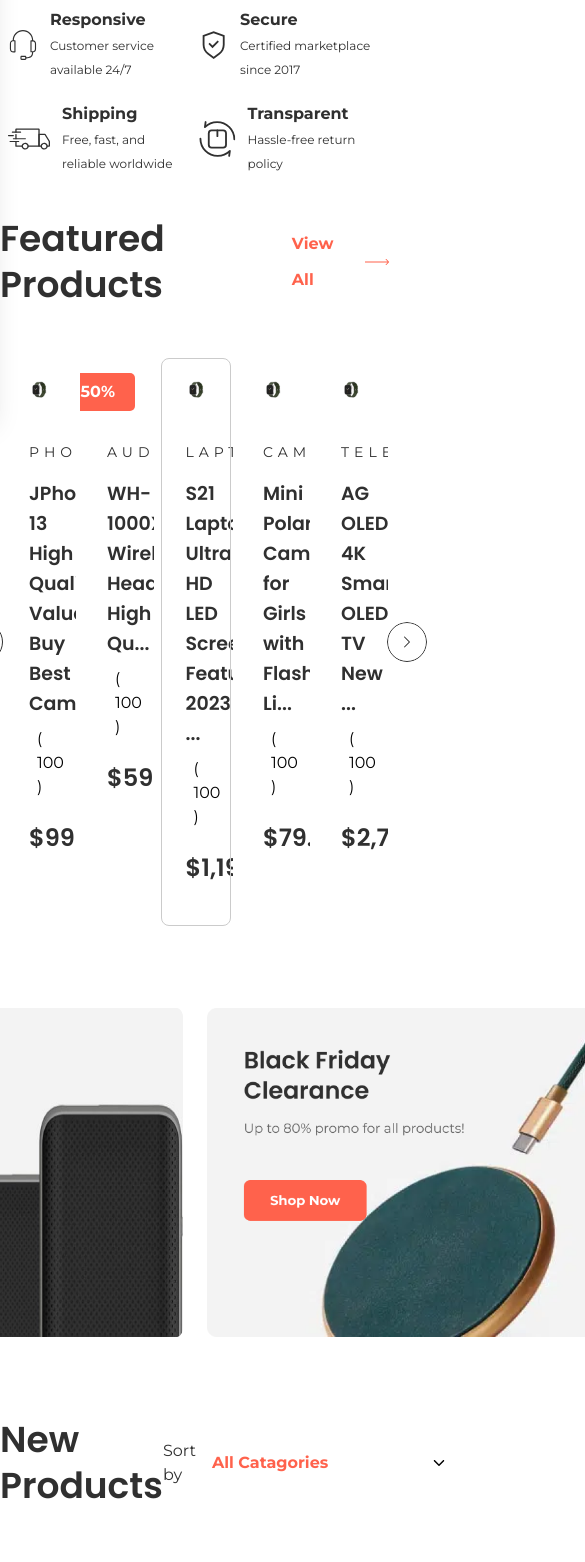
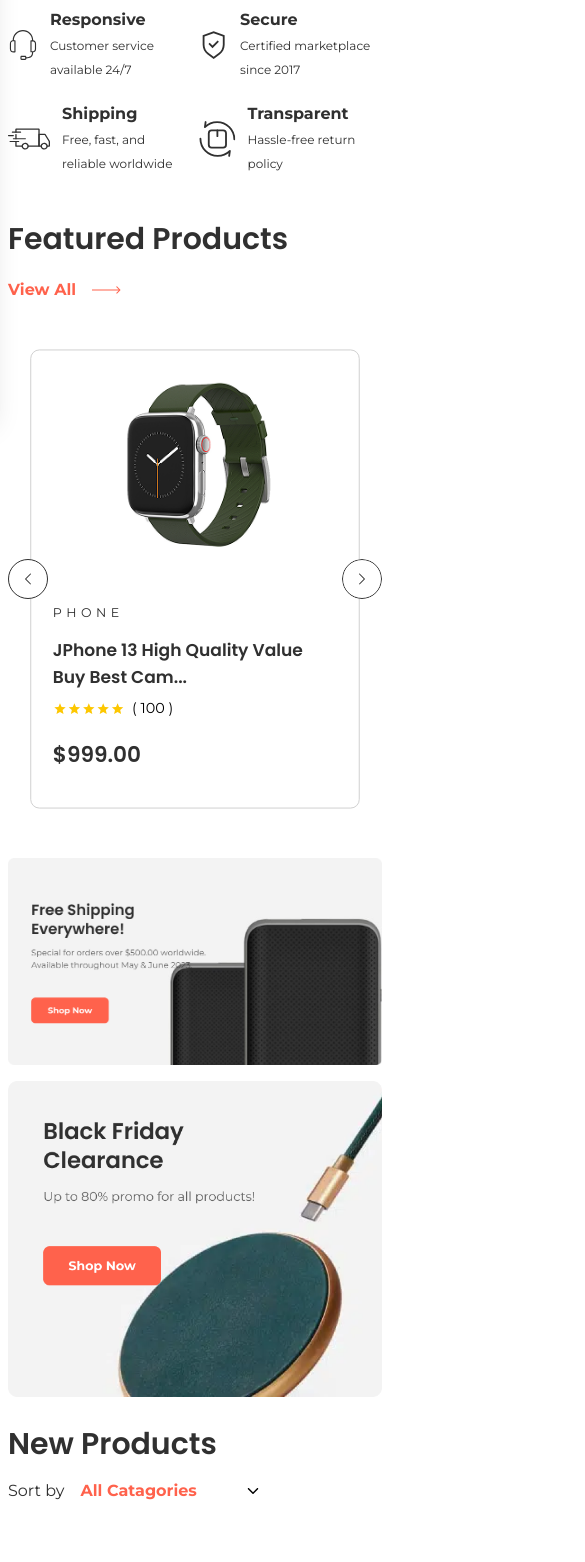
Before and after one commit to Md-Shihab247/eshop, a React (Vite) app: page / in a window 390 px wide. Shown: the part 432-1994 px from the top of the page, 585 px wide, since content can reach past the window. Built offline with nearby package versions, Linux system fonts and the light colour scheme.

Commit message:
responsive
new product & spring sale responsive

```diff
--- a/src/components/FeaturedProduct.jsx
+++ b/src/components/FeaturedProduct.jsx
@@ -1,4 +1,7 @@
 import Container from "./layouts/Container";
+<div>
+
+</div>
 import ProductLayout from "./layouts/ProductLayout";
 import "slick-carousel/slick/slick.css";
 import "slick-carousel/slick/slick-theme.css";
@@ -11,7 +14,7 @@ import ArrowRight from "./icons/ArrowRight";
 function SampleNextArrow(props) {
   const { onClick } = props;
   return (
-    <RightArrow click={onClick} />
+    <RightArrow springArrow={false} bg={"#fff"} click={onClick} />
   );
 }
 
@@ -33,23 +36,59 @@ const FeaturedProduct = () => {
       centerMode: true,
       centerPadding: "0px",
       className: "center",
-      autoplay: true,
+      autoplay: false,
       autoplaySpeed: 2000,
       slidesToScroll: 1,
       nextArrow: <SampleNextArrow />,
-      prevArrow: <SamplePrevArrow />
+      prevArrow: <SamplePrevArrow />,
+      responsive: [
+        {
+          breakpoint: 450,
+          settings: {
+            slidesToShow: 1,
+            slidesToScroll: 1,
+          }
+        },
+        {
+        breakpoint: 640,
+        settings: {
+          slidesToShow: 2,
+        },
+      },
+        {
+        breakpoint: 768,
+        settings: {
+          slidesToShow: 2,
+        },
+      },
+      {
+        breakpoint: 1024,
+        settings: {
+          slidesToShow: 3,
+          slidesToScroll: 1
+        }
+      },
+      {
+        breakpoint: 1280,
+        settings: {
+          slidesToShow: 5,
+          slidesToScroll: 1
+        }
+      }
+      ],
     }
 
   return (
-    <div className="">
+    <div className=" px-2">
       <Container>
-        <div className=" flex justify-between mb-12">
-          <h3 className=" font-poppins font-semibold text-[#303030] text-4xl leading-[46px]">Featured Products</h3>
+        <div className=" sm:flex sm:items-center sm:justify-between mb-4 sm:mb-12">
+          <h3 className=" font-poppins font-semibold text-[#303030] text-3xl sm:text-4xl leading-[46px] mb-2.5 sm:mb-0">Featured Products</h3>
             <Link to='/' className=" flex gap-x-4 items-center text-[#FF624C] font-montserrat text-base font-bold leading-9">View All <ArrowRight/></Link>
         </div>
           <div className=" max-w-[1440px] mx-auto">
             <Slider {...settings}>
-            <div className="slick-slide active">
+            <div className="slick-slide">
+               <div className=" scale-90 sm:scale-100">
                   <ProductLayout
                   catagory={"PHONE"}
                   tittle={"JPhone 13 High Quality Value Buy Best Cam..."}
@@ -59,7 +98,9 @@ const FeaturedProduct = () => {
                   stack={false}
                   starckAmount={"50"} />
                </div>
-            <div className="slick-slide active">
+            </div>
+            <div className="slick-slide">
+               <div className=" scale-90 sm:scale-100">
                   <ProductLayout
                   catagory={"AUDIO"}
                   tittle={"WH-1000XM4 Wireless Headphones High Qu..."}
@@ -71,7 +112,9 @@ const FeaturedProduct = () => {
                   stack={false}
                   starckAmount={"50"} />
                </div>
-            <div className="slick-slide active">
+            </div>
+            <div className="slick-slide">
+               <div className=" scale-90 sm:scale-100">
                   <ProductLayout
                   catagory={"LAPTOP"}
                   tittle={"S21 Laptop Ultra HD LED Screen Feature 2023 ..."}
@@ -81,7 +124,9 @@ const FeaturedProduct = () => {
                   stack={false}
                   starckAmount={"50"} />
                </div>
-            <div className="slick-slide active">
+            </div>
+            <div className="slick-slide">
+               <div className=" scale-90 sm:scale-100">
                   <ProductLayout
                   catagory={"CAMERA"}
                   tittle={"Mini Polaroid Camera for Girls with Flash Li..."}
@@ -91,7 +136,9 @@ const FeaturedProduct = () => {
                   stack={false}
                   starckAmount={"50"} />
                </div>
-            <div className="slick-slide active">
+            </div>
+            <div className="slick-slide">
+               <div className="scale-90 sm:scale-100">
                   <ProductLayout
                   catagory={"TELEVISION"}
                   tittle={"AG OLED65CXPUA 4K Smart OLED TV New ..."}
@@ -101,7 +148,9 @@ const FeaturedProduct = () => {
                   stack={false}
                   starckAmount={"50"} />
                </div>
-            <div className="slick-slide active">
+            </div>
+            <div className="slick-slide">
+               <div className="scale-90 sm:scale-100">
                   <ProductLayout
                   catagory={"TELEVISION"}
                   tittle={"AG OLED65CXPUA 4K Smart OLED TV New ..."}
@@ -111,6 +160,7 @@ const FeaturedProduct = () => {
                   stack={false}
                   starckAmount={"50"} />
                </div>
+            </div>
           </Slider>
           </div>
       </Container>
--- a/src/components/NewProduct.jsx
+++ b/src/components/NewProduct.jsx
@@ -40,10 +40,10 @@ const NewProduct = ({heading,isProductDetailPage}) => {
     }
 
   return (
-    <div className={isProductDetailPage ? "my-16" : "my-[80px]"}>
+    <div className={isProductDetailPage ? "my-16" : "my-6 sm:my-[80px] px-2 sm:px-0"}>
       <Container>
-        <div className=" flex justify-between mb-12">
-            <h3 className=" font-poppins font-semibold text-[#303030] text-4xl leading-[46px]"> {heading} </h3>
+        <div className=" sm:flex sm:justify-between mb-12">
+            <h3 className=" font-poppins font-semibold text-[#303030] text-3xl sm:text-4xl leading-[46px] mb-3 sm:mb-0"> {heading} </h3>
             {isProductDetailPage
              ?
              <Link to='/' className=" flex gap-x-4 items-center text-[#FF624C] font-montserrat text-base font-bold leading-9">View All <ArrowRight/></Link>
@@ -56,13 +56,13 @@ const NewProduct = ({heading,isProductDetailPage}) => {
                     className=" relative flex items-center">
                       {selected
                       ?
-                      <div  className=" flex items-center justify-between cursor-pointer text-[#FF624C] font-montserrat text-base font-bold leading-6 w-[235px]"> <span className=""> {selected} </span> <IoIosArrowDown  className={`${isDropDownOpen && `rotate-180`} transition-all text-black h-4 w-4 `}/> </div>
+                      <div  className=" flex items-center justify-between cursor-pointer text-[#FF624C] font-montserrat text-base font-bold leading-6 w-[180px] sm:w-[235px]"> <span className=""> {selected} </span> <IoIosArrowDown  className={`${isDropDownOpen && `rotate-180`} transition-all text-black h-4 w-4 `}/> </div>
                       :
-                      <div  className=" flex items-center justify-between w-[235px] cursor-pointer text-[#FF624C] font-montserrat text-base font-bold leading-6"> All Catagories <IoIosArrowDown  className={`${isDropDownOpen && `rotate-180`}  transition-all text-black h-4 w-4`}/></div>
+                      <div  className=" flex items-center justify-between w-[180px] sm:w-[235px] cursor-pointer text-[#FF624C] font-montserrat text-base font-bold leading-6"> All Catagories <IoIosArrowDown  className={`${isDropDownOpen && `rotate-180`}  transition-all text-black h-4 w-4`}/></div>
                       }
 
                     {isDropDownOpen && (
-                        <ul className="bg-[#fff] rounded-[5px] overflow-hidden right-10 font-montserrat font-semibold absolute box-border top-8  shadow-xl text-sm text-[#303030] w-[180px] z-[999]">
+                        <ul className="bg-[#fff] border border-[#CBCBCB] rounded-[5px] overflow-hidden right-10 font-montserrat font-semibold absolute box-border top-8  shadow-xl text-sm text-[#303030] w-[180px] z-[999]">
                           {newProducts.map((item,index)=>{
 
                           return <li onClick={()=> handleSelect(item.product)} className={` py-2 px-3 border-b border-[#CBCBCB] cursor-pointer  last:border-b-transparent hover:bg-[#ddd]`} key={index}> {item.product} </li>
@@ -75,20 +75,20 @@ const NewProduct = ({heading,isProductDetailPage}) => {
               </div>
             }
         </div>
-          <div className=" flex gap-x-6">
-            <div className=" max-w-[285px]">
+          <div className=" sm:flex sm:gap-x-6 [&>div]:mb-0">
+            <div className=" max-w-screen sm:max-w-[285px] scale-95 sm:scale-100">
                 <ProductLayout catagory={"WATCH"} tittle={"Orange Watch 12 High Quality Health Sensor..."} price={"$959.99"} oldPrice={"$1,919.99"} rating={5} bordering={true} discount={true} stack={false} starckAmount={"50"} />
             </div>
-            <div className=" max-w-[285px]">
+            <div className=" max-w-screen sm:max-w-[285px] scale-95 sm:scale-100">
                 <ProductLayout catagory={"TABLET"} tittle={"Ultra Tablet Qwerty HD 10765 Series Low Pri..."} price={"$799.00"} rating={4} discount={false} bordering={true} stack={false} starckAmount={"50"} />
             </div>
-            <div className=" max-w-[285px]">
+            <div className=" max-w-screen sm:max-w-[285px] scale-95 sm:scale-100">
                 <ProductLayout catagory={"AUDIO"} tittle={"QuietComfort 45 Wireless Headphone..."} price={"$329.99"} rating={3} bordering={true} discount={false} stack={false} starckAmount={"50"} />
             </div>
-            <div className=" max-w-[285px]">
+            <div className=" max-w-screen sm:max-w-[285px] scale-95 sm:scale-100">
                 <ProductLayout catagory={"LAPTOP"} tittle={"Surface Laptop 4 XPS 13 Plus 64GB i7 Touch ..."} price={"$2,399.99"} oldPrice={"$2,878.00"} rating={5} bordering={true} discount={true} stack={false} starckAmount={"50"} />
             </div>
-            <div className=" max-w-[285px]">
+            <div className=" max-w-screen sm:max-w-[285px] scale-95 sm:scale-100">
                 <ProductLayout catagory={"CAMERA"} tittle={"CamPro HERO10 Black Sleek Design 2023 4K ..."} price={"$1,499.99"} rating={2} bordering={true} discount={false} stack={false} starckAmount={"50"} />
             </div>
           </div>
@@ -96,7 +96,7 @@ const NewProduct = ({heading,isProductDetailPage}) => {
            ?
             null
            :
-           <div className=" mt-16 flex justify-center">
+           <div className=" mt-7.5 sm:mt-16 flex justify-center">
               <Button content={"Load More"} bg="transparent" color="#FF624C" border="1px solid #FF624C" />
            </div>
           }
--- a/src/components/OfferSection.jsx
+++ b/src/components/OfferSection.jsx
@@ -3,12 +3,14 @@ import Container from './layouts/Container'
 
 const OfferSection = () => {
   return (
-    <Container>
-        <div className=' flex justify-center gap-x-6 my-[80px]'>
-            <img src="./images/offerImg2.png" alt="offer img2" />
+    <div className=' px-2 sm:px-0'>
+      <Container>
+        <div className=' sm:flex sm:justify-center sm:gap-x-6 my-6 sm:my-20'>
+            <img src="./images/offerImg2.png" alt="offer img2" className=' mb-4 sm:mb-0'/>
             <img src="./images/offerImg1.png" alt="offer img1" />
         </div>
-    </Container>
+      </Container>
+    </div>
   )
 }
 
--- a/src/components/SpringSale.jsx
+++ b/src/components/SpringSale.jsx
@@ -70,39 +70,53 @@ const SpringSale = () => {
         slidesToScroll: 2,
         nextArrow: <SampleNextArrow />,
         prevArrow: <SamplePrevArrow />,
+        responsive: [
+          {
+            breakpoint: 450,
+            settings: {
+              slidesToShow: 1,
+              slidesToScroll: 1,
+            }
+          }
+      ]
   };
 
   return (
-     <div className="py-16 bg-[#F4F4F4]" >
+     <div className=" py-8 sm:py-16 bg-[#F4F4F4] px-2 sm:px-0" >
       <Container>
-        <div className=" flex items-center gap-x-[127px]">
+        <div className=" sm:flex sm:items-center sm:gap-x-[127px]">
 
-          <div className=" w-[400px]">
-             <div className=" mt-[171px]">
-               <h4 className=" font-poppins text-[#303030] text-[56px] font-bold leading-[68px]">Spring Sale</h4>
-              <div className=" mt-10 font-poppins flex items-center gap-x-[30px] text-4xl font-semibold leading-[46px] text-[#FF624C]">
-                <div> {timerLeft.days < 10 ? `0${timerLeft.days}`  : timerLeft.days} </div>
+          <div className=" sm:w-[400px]">
+             <div className=" mt-[20px] sm:mt-[171px]">
+               <h4 className=" font-poppins text-[#303030] text-[45px] sm:text-[56px] text-center sm:text-left font-bold leading-[68px]">Spring Sale</h4>
+               <div className=" flex flex-col items-center sm:flex sm:flex-col sm:items-center">
+              <div className=" scale-90 sm:scale-100 mt-7.5 sm:mt-10 font-poppins flex items-center justify-start relative sm:left-[-15px] gap-x-[28px] sm:gap-x-[30px] text-3xl sm:text-4xl font-semibold leading-[46px] text-[#FF624C]">
+                <div className=" h-[40px] w-[40px]"> {timerLeft.days < 10 ? `0${timerLeft.days}`  : timerLeft.days} </div>
                 <span> : </span>
-                <div> {timerLeft.hours < 10 ? `0${timerLeft.hours}` : timerLeft.hours} </div>
+                <div className=" h-[40px] w-[40px]"> {timerLeft.hours < 10 ? `0${timerLeft.hours}` : timerLeft.hours} </div>
                 <span> : </span>
-                <div> {timerLeft.minutes < 10 ? `0${timerLeft.minutes}` : timerLeft.minutes} </div>
+                <div className=" h-[40px] w-[40px]"> {timerLeft.minutes < 10 ? `0${timerLeft.minutes}` : timerLeft.minutes} </div>
                 <span> : </span>
-                <div> {timerLeft.second < 10 ? `0${timerLeft.second}` : timerLeft.second} </div>
+                <div className="h-[40px] w-[40px] "> {timerLeft.second < 10 ? `0${timerLeft.second}` : timerLeft.second} </div>
               </div>
-              <div className=" mt-2 mb-[72px] font-montserrat text-base text-[#303030] leading-6 font-normal flex items-center justify-between">
-                <div className=" relative left-0.5"> Days </div>
-                <div> Hours </div>
-                <div className=" relative right-[14px]"> Minutes </div>
-                <div className=" relative right-[25px]"> Seconds </div>
+              <div className="w-screen sm:w-full scale-90 sm:scale-100 mt-2 mb-10 sm:mb-[72px] font-montserrat text-base text-[#303030] leading-6 font-normal flex items-center justify-around sm:justify-between">
+                <div className=" relative left-[-10px] sm:left-1"> Days </div>
+                <div className=" relative right-[-12px] sm:left-2"> Hours </div>
+                <div className=" relative right-[-18px] sm:right-1"> Minutes </div>
+                <div className=" relative right-[-20px] sm:right-3"> Seconds </div>
               </div>
-              <Button content={"Shop Now"}/>
-              <div className=" mt-[90px]">
+               </div>
+              <div className=" flex justify-center sm:block">
+                <Button content={"Shop Now"}/>
+              </div>
+              <div className=" hidden sm:block mt-[90px]">
                 <img  src="images/springDots.png" alt="spring dots" />
               </div>
              </div>
          </div>
-          <div className=" w-[970px] rounded-[10px]">
-                <Slider className="spring_sale" {...settings}>
+          <div className="w-screen sm:w-[970px] mt-5 sm:mt-0 scale-90 sm:scale-100 rounded-[10px]">
+               <div className=" ml-[-25px] sm:ml-0">
+                 <Slider className="spring_sale" {...settings}>
                     <div className=" rounded-[10px]">
                         <ProductLayout springHover={true} springDiscount={true} springDisAmount={"10%"} rating={5} padding={true} src="images/spring-card-bg1.png" catagory="TELEVISION" tittle="LP78245 Smart TV OLED 43 Inch 4K HD Dynamic Color Enhancer USB Movie..." price="$4,599.00" oldPrice="$5,058.00" stack={true} starckAmount={"50"} bordering={false}/>
                     </div>
@@ -111,6 +125,7 @@ const SpringSale = () => {
                     </div>
 
                 </Slider>
+               </div>
           </div>
         </div>
       </Container>
--- a/src/components/icons/CartIcon2.jsx
+++ b/src/components/icons/CartIcon2.jsx
@@ -2,7 +2,7 @@ import React from 'react'
 
 const CartIcon2 = ({width="20",height="20",color="#FF624C"}) => {
   return (
-    <svg className=' cursor-pointer' xmlns="http://www.w3.org/2000/svg" color={color} width={width} height={height} viewBox="0 0 20 20" fill="currentColor">
+    <svg className=' cursor-pointer' xmlns="http://www.w3.org/2000/svg" color={`currentColor`} width={width} height={height} viewBox="0 0 20 20" fill="currentColor">
   <path d="M6.44378 12.9298H6.4447C6.44546 12.9298 6.44622 12.9297 6.44699 12.9297H17.0703C17.3318 12.9297 17.5618 12.7562 17.6337 12.5047L19.9774 4.3016C20.0279 4.12475 19.9925 3.93463 19.8819 3.78784C19.7711 3.64105 19.5979 3.55469 19.414 3.55469H5.09246L4.67361 1.66977C4.61395 1.40167 4.37622 1.21094 4.10156 1.21094H0.585937C0.262298 1.21094 0 1.47324 0 1.79687C0 2.12051 0.262298 2.38281 0.585937 2.38281H3.63159C3.70575 2.71683 5.63598 11.403 5.74707 11.9028C5.12436 12.1735 4.6875 12.7943 4.6875 13.5156C4.6875 14.4849 5.47607 15.2734 6.44531 15.2734H17.0703C17.3939 15.2734 17.6562 15.0111 17.6562 14.6875C17.6562 14.3639 17.3939 14.1016 17.0703 14.1016H6.44531C6.12228 14.1016 5.85937 13.8386 5.85937 13.5156C5.85937 13.193 6.12136 12.9306 6.44378 12.9298ZM18.6372 4.72656L16.6283 11.7578H6.91528L5.35278 4.72656H18.6372Z" fill={`currentColor`}/>
   <path d="M5.85938 17.0312C5.85938 18.0005 6.64795 18.7891 7.61719 18.7891C8.58642 18.7891 9.375 18.0005 9.375 17.0312C9.375 16.062 8.58642 15.2734 7.61719 15.2734C6.64795 15.2734 5.85938 16.062 5.85938 17.0312ZM7.61719 16.4453C7.94022 16.4453 8.20312 16.7082 8.20312 17.0312C8.20312 17.3543 7.94022 17.6172 7.61719 17.6172C7.29416 17.6172 7.03125 17.3543 7.03125 17.0312C7.03125 16.7082 7.29416 16.4453 7.61719 16.4453Z" fill={`currentColor`}/>
   <path d="M14.1406 17.0312C14.1406 18.0005 14.9292 18.7891 15.8984 18.7891C16.8677 18.7891 17.6562 18.0005 17.6562 17.0312C17.6562 16.062 16.8677 15.2734 15.8984 15.2734C14.9292 15.2734 14.1406 16.062 14.1406 17.0312ZM15.8984 16.4453C16.2215 16.4453 16.4844 16.7082 16.4844 17.0312C16.4844 17.3543 16.2215 17.6172 15.8984 17.6172C15.5754 17.6172 15.3125 17.3543 15.3125 17.0312C15.3125 16.7082 15.5754 16.4453 15.8984 16.4453Z" fill={`currentColor`}/>
--- a/src/components/icons/LeftArrow.jsx
+++ b/src/components/icons/LeftArrow.jsx
@@ -2,7 +2,7 @@ import React from 'react'
 
 const LeftArrow = ({click}) => {
   return (
-    <svg className={` absolute top-[50%] cursor-pointer left-[-37px] -translate-y-[50%]`} onClick={click} width="40" height="40" viewBox="0 0 40 40" fill="none" xmlns="http://www.w3.org/2000/svg">
+    <svg className={` absolute top-[50%] cursor-pointer z-50 bg-white left-[0px] sm:left-[-37px] -translate-y-[50%]`} onClick={click} width="40" height="40" viewBox="0 0 40 40" fill="none" xmlns="http://www.w3.org/2000/svg">
     <circle cx="20" cy="20" r="19.5" stroke="#303030"/>
     <path d="M17 20C17 19.8721 17.0488 19.7441 17.1465 19.6465L22.1465 14.6465C22.3418 14.4511 22.6582 14.4511 22.8535 14.6465C23.0487 14.8418 23.0488 15.1582 22.8535 15.3535L18.207 20L22.8535 24.6465C23.0488 24.8418 23.0488 25.1582 22.8535 25.3535C22.6581 25.5487 22.3417 25.5488 22.1465 25.3535L17.1465 20.3535C17.0488 20.2558 17 20.1278 17 20Z" fill="#303030"/>
     </svg>
--- a/src/components/icons/RightArrow.jsx
+++ b/src/components/icons/RightArrow.jsx
@@ -2,7 +2,7 @@ import React from 'react'
 
 const RightArrow = ({click,springArrow,width,height ,bg}) => {
   return (
-    <svg style={{width: width || "40px", height: height || "40px", background: bg || "transparent"}} className={` rounded-[50%] absolute cursor-pointer top-[50%] ${springArrow ? 'right-[-25px]' : 'right-[-37px]'} -translate-y-[50%]`}  onClick={click} width="40" height="40" viewBox="0 0 40 40" fill="none" xmlns="http://www.w3.org/2000/svg">
+    <svg style={{width: width || "40px", height: height || "40px", background: bg || "transparent"}} className={` rounded-[50%] absolute cursor-pointer top-[50%] ${springArrow ? 'right-[-20px] sm:right-[-25px] scale-75' : 'right-[0px] scale-100 sm:right-[-37px]'}   z-50 -translate-y-[50%]`}  onClick={click} width="40" height="40" viewBox="0 0 40 40" fill="none" xmlns="http://www.w3.org/2000/svg">
     <circle cx="20" cy="20" r="19.5" transform="matrix(-1 0 0 1 40 0)" stroke="#303030"/>
     <path d="M23 20C23 19.8721 22.9512 19.7441 22.8535 19.6465L17.8535 14.6465C17.6582 14.4511 17.3418 14.4511 17.1465 14.6465C16.9513 14.8418 16.9512 15.1582 17.1465 15.3535L21.793 20L17.1465 24.6465C16.9512 24.8418 16.9512 25.1582 17.1465 25.3535C17.3419 25.5487 17.6583 25.5488 17.8535 25.3535L22.8535 20.3535C22.9512 20.2558 23 20.1278 23 20Z" fill="#303030"/>
     </svg>
--- a/src/components/layouts/ProductLayout.jsx
+++ b/src/components/layouts/ProductLayout.jsx
@@ -8,9 +8,9 @@ const ProductLayout = ({springDisAmount ,springHover ,springDiscount,limited,pad
     let [ratings,setRatings] = useState(new Array(rating).fill(rating))
 
   return (
-    <div className={`${padding && `p-10`} flex flex-col bg-white rounded-[10px] duration-300 group border border-transparent ${bordering && `hover:border hover:border-[#CBCBCB]`} ${springHover && `hover:bg-[#EAEAEA]`}`}>
-        <div className={`${padding ? `px-0 pt-0` : `px-6 pt-6`} relative`}>
-            <img src={src} alt="product img" />
+    <div className={`${padding && `p-10`} flex flex-col bg-white rounded-[10px] duration-300 group border border-[#CBCBCB] sm:border-transparent ${bordering && `hover:border hover:border-[#CBCBCB]`} ${springHover && `hover:bg-[#EAEAEA]`}`}>
+        <div className={`${padding ? `px-0 pt-0` : `px-6 pt-6`} flex justify-center relative`}>
+            <img src={src} alt="product img" className=' bg-center bg-contain'/>
             {discount &&
               <div className=' absolute top-4 right-4 font-bold font-montserrat text-base leading-6 py-[7px] px-5 rounded-[5px] bg-[#FF624C] text-white'>50%</div>
             }
--- a/src/components/layouts/header/topLayerComponents/TopRight.jsx
+++ b/src/components/layouts/header/topLayerComponents/TopRight.jsx
@@ -99,7 +99,7 @@ const TopRight = () => {
             }
 
             {isOpen &&
-            <ul className=' absolute rounded-[5px] overflow-hidden w-[210px] top-10 left-[-20px] bg-white shadow-xl z-50 font-montserrat text-[#303030] font-semibold text-sm'>
+            <ul className=' absolute border border-[#CBCBCB] rounded-[5px] overflow-hidden w-[210px] top-10 left-[-20px] bg-white shadow-xl z-50 font-montserrat text-[#303030] font-semibold text-sm'>
               {countries.map((country ,index)=>{
 
                   return <li key={index}
--- a/src/index.css
+++ b/src/index.css
@@ -16,12 +16,7 @@ body{
   overflow: hidden;
 }
 
- .slick-current .active{
-  outline: 1px solid #CBCBCB;
-  outline-offset: -3px;
-  margin-left: 0.5px;
-  border-radius: 10px;
-}
+
 
 .spring_sale.slick-slider .slick-track {
   @apply flex gap-6;
```
Lines whose indentation alone changed are shown as unchanged.
